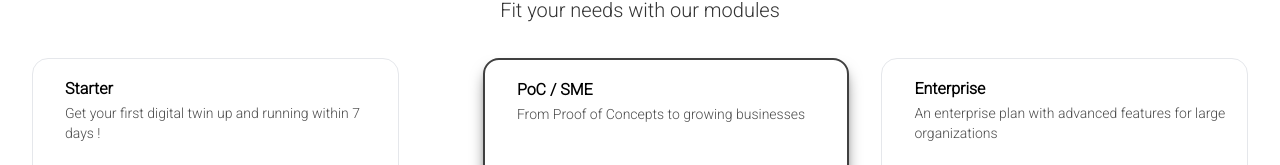
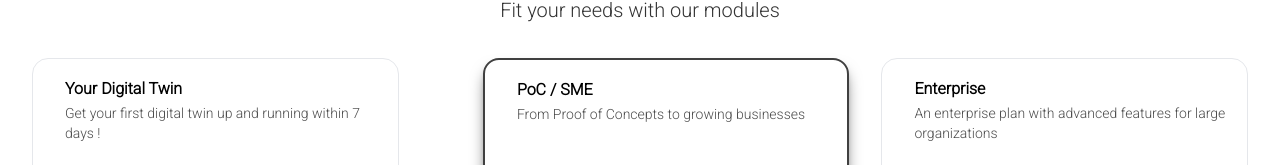
Before and after one commit to ManoelDaPonte/wisetwin-web-front, a Next.js app: page /pricing in a window 1280 px wide. Shown: the part 206-371 px from the top of the page. Built offline with nearby package versions, Linux system fonts and the light colour scheme.

Commit message:
Update Pricing.tsx

```diff
--- a/components/pricing/Pricing.tsx
+++ b/components/pricing/Pricing.tsx
@@ -90,7 +90,7 @@ export default function Pricing() {
             <div className="flex items-center">
               <div className="ml-4">
                 <h2 className="text-base font-semibold leading-7">
-                  Starter
+                  Your Digital Twin
                 </h2>
                 <p className="h-16 text-sm leading-5 text-black/70 dark:text-white">
                   Get your first digital twin up and running within 7 days !
```
